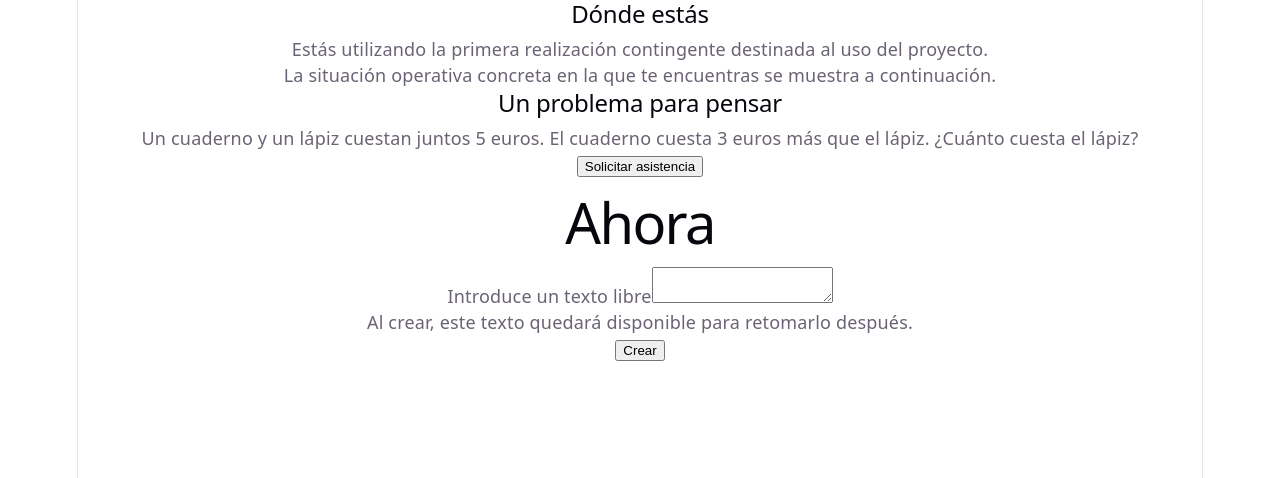
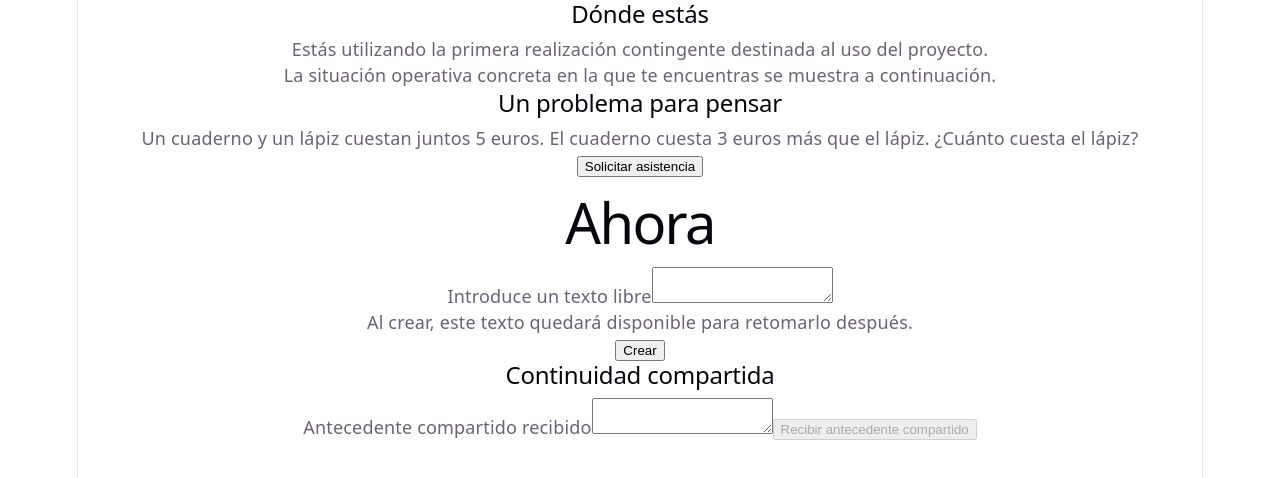
Before and after one commit to enrisan1/mi-app, a React (Vite) app: page / in a window 1280 px wide. Shown: the top 478 px of the page. Built offline with nearby package versions, Linux system fonts and the light colour scheme.

Commit message:
feat(kgv): add minimal ordinary shared antecedent receiver

```diff
--- a/src/App.tsx
+++ b/src/App.tsx
@@ -12,6 +12,14 @@ type OrdinaryMaterial = {
 };
 
 type IntegrationChoice = null | "existing" | "current";
+
+type ReceivedCollaborativeAntecedent = {
+  sharedResult: string;
+  firstContribution: {
+    participant: string;
+    content: string;
+  };
+};
 
 type AppProps = {
   resolution?: EstablishedResolution;
@@ -43,6 +51,9 @@ function App({ resolution, secondResolution, thirdResolution }: AppProps) {
   const [selectedMaterialId, setSelectedMaterialId] = useState<string | null>(
     null,
   );
+  const [receivedAntecedentInput, setReceivedAntecedentInput] = useState("");
+  const [receivedCollaborativeAntecedent, setReceivedCollaborativeAntecedent] =
+    useState<ReceivedCollaborativeAntecedent | null>(null);
 
   if (integrationChoice === "existing") {
     return <PostV1IntegratedExperience />;
@@ -109,6 +120,72 @@ function App({ resolution, secondResolution, thirdResolution }: AppProps) {
           );
         }}
       />
+
+      <section aria-labelledby="shared-antecedent-heading">
+        <h2 id="shared-antecedent-heading">Continuidad compartida</h2>
+
+        <label>
+          Antecedente compartido recibido
+          <textarea
+            value={receivedAntecedentInput}
+            onChange={(event) => setReceivedAntecedentInput(event.target.value)}
+          />
+        </label>
+
+        <button
+          type="button"
+          disabled={receivedAntecedentInput.trim().length === 0}
+          onClick={() => {
+            try {
+              const parsed = JSON.parse(receivedAntecedentInput) as {
+                sharedResult?: unknown;
+                firstContribution?: {
+                  participant?: unknown;
+                  content?: unknown;
+                };
+              };
+
+              setReceivedCollaborativeAntecedent({
+                sharedResult:
+                  typeof parsed.sharedResult === "string"
+                    ? parsed.sharedResult
+                    : "",
+                firstContribution: {
+                  participant:
+                    typeof parsed.firstContribution?.participant === "string"
+                      ? parsed.firstContribution.participant
+                      : "",
+                  content:
+                    typeof parsed.firstContribution?.content === "string"
+                      ? parsed.firstContribution.content
+                      : "",
+                },
+              });
+            } catch {
+              // La validación de antecedentes inválidos se deriva en T-KGV-03.
+            }
+          }}
+        >
+          Recibir antecedente compartido
+        </button>
+
+        {receivedCollaborativeAntecedent !== null && (
+          <div aria-label="Contexto compartido recibido">
+            <p aria-label="Resultado compartido">
+              {receivedCollaborativeAntecedent.sharedResult}
+            </p>
+            <p aria-label="Aportación de A">
+              {receivedCollaborativeAntecedent.firstContribution.content}
+            </p>
+
+            <h3>Qué puedes hacer ahora</h3>
+            <p>
+              Continúa el trabajo a partir del resultado compartido y la
+              aportación de A.
+            </p>
+          </div>
+        )}
+      </section>
 
       {ordinaryMaterials.length >= 2 && (
         <section aria-labelledby="ordinary-localization-heading">
```
